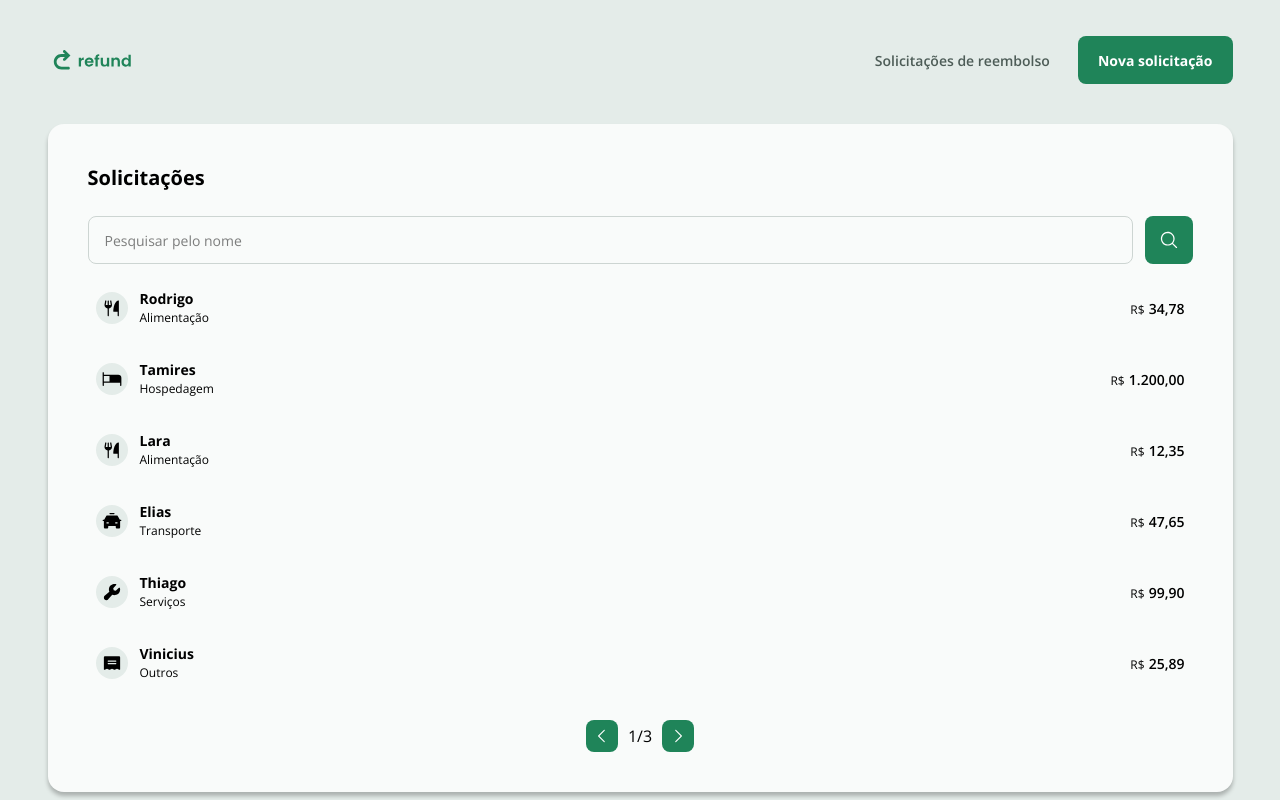
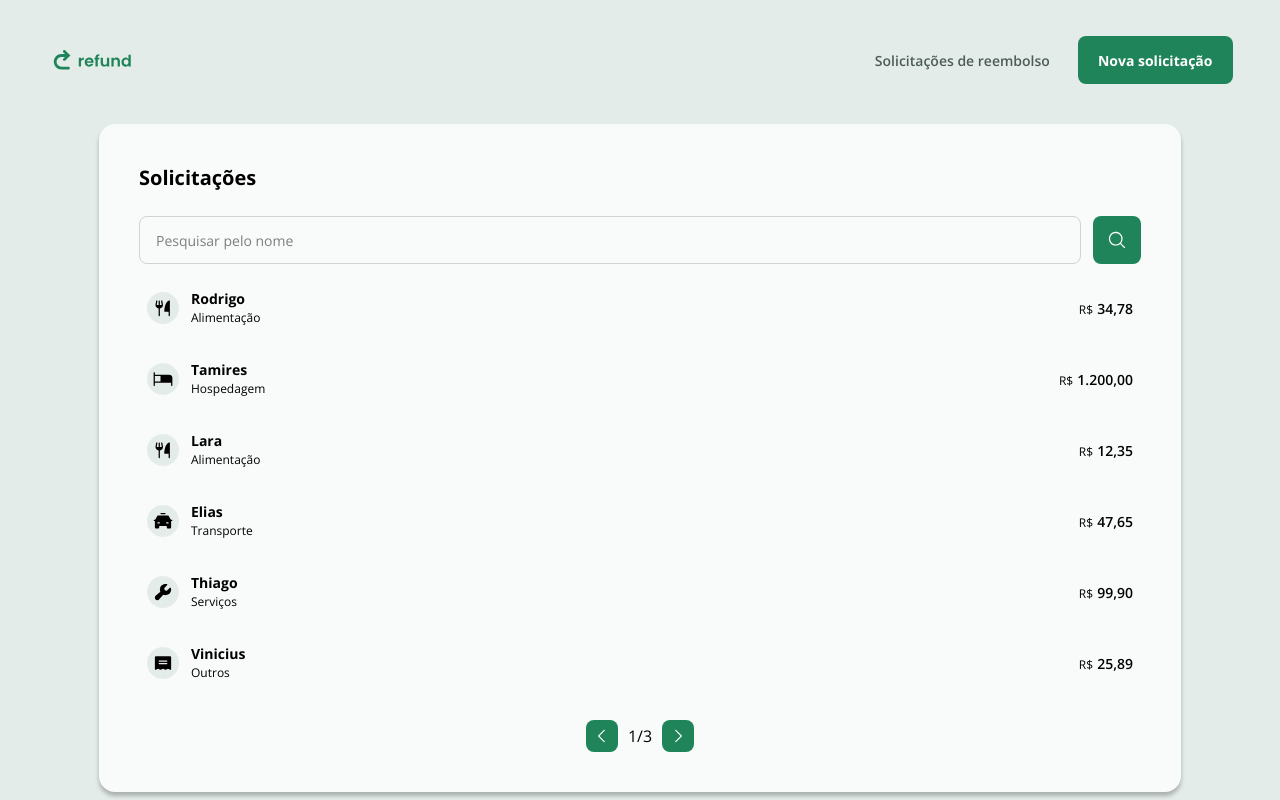
Before and after one commit to matheushssilvaa/refund, a React (Vite) app: page / in a window 1280 px wide. Built offline with nearby package versions, Linux system fonts and the light colour scheme.

Commit message:
preparing API helper

```diff
--- a/src/App.tsx
+++ b/src/App.tsx
@@ -1,5 +1,3 @@
-import Container from "./components/container"
-import MainHeader from "./components/main-header"
 import { BrowserRouter, Route, Routes } from "react-router"
 import HomePage from "./pages/home/home"
 import RequestPage from "./pages/new-request/new-request"
--- /dev/null
+++ b/src/helpers/api.ts
@@ -0,0 +1,8 @@
+import axios, { type AxiosRequestConfig } from 'axios'
+
+export const api = axios.create({
+	baseURL: import.meta.env.VITE_API_URL
+})
+
+export const fetcher = (url: string, options: AxiosRequestConfig = {}) =>
+	api.get(url, options).then((res) => res.data)
--- a/src/pages/home/home.tsx
+++ b/src/pages/home/home.tsx
@@ -8,9 +8,9 @@ import ClaretRightIcon from "../../assets/icons/CaretRight.svg?react"
 
 export default function HomePage() {
 	return (
-		<Card>
+		<div className="flex justify-center">
+			<Card className="w-270.5">
 				<h1 className="text-xl font-bold">Solicitações</h1>
-
 				<div className="flex mt-6">
 					<form className="w-full flex gap-3">
 						<div className="w-full">
@@ -71,5 +71,6 @@ export default function HomePage() {
 					<ButtonIcon icon={ClaretRightIcon} iconVariant="primary" size="sm" />
 				</div>
 			</Card>
+		</div>
 	)
 }
--- a/src/pages/request-sent/request-sent.tsx
+++ b/src/pages/request-sent/request-sent.tsx
@@ -15,7 +15,7 @@ export default function RequestSentPage() {
 					<div className="flex justify-center w-full">
 						<Icon svg={RequestSentIcon} className="w-27.5 h-27.5" />
 					</div>
-					<p>
+					<p className="text-[14px] text-gray-200">
 						Agora é apenas aguardar! Sua solicitação será analisada
 						e, em breve, o setor financeiro irá entrar em contato com você.
 					</p>
```
Also changed, not shown: 1 other file (tests, documents, lock files or other folders). Lines whose indentation alone changed are shown as unchanged.
